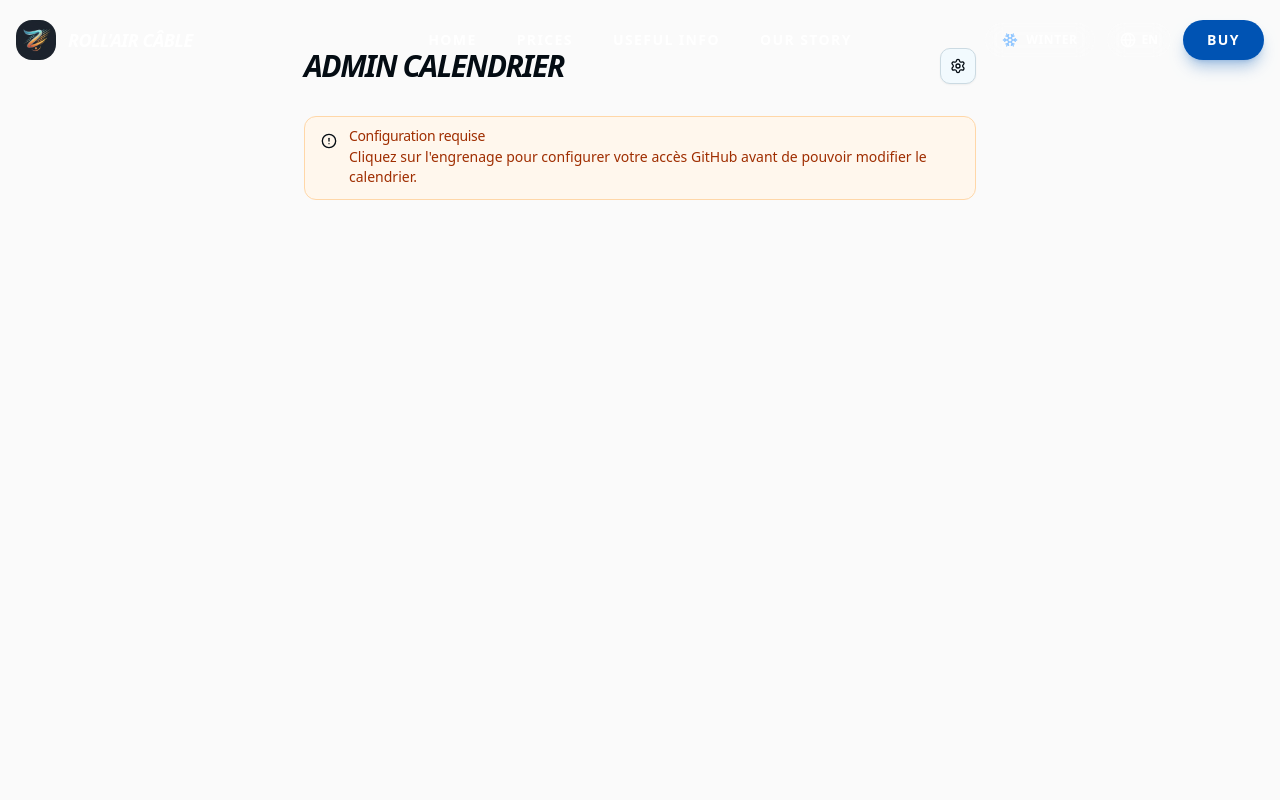
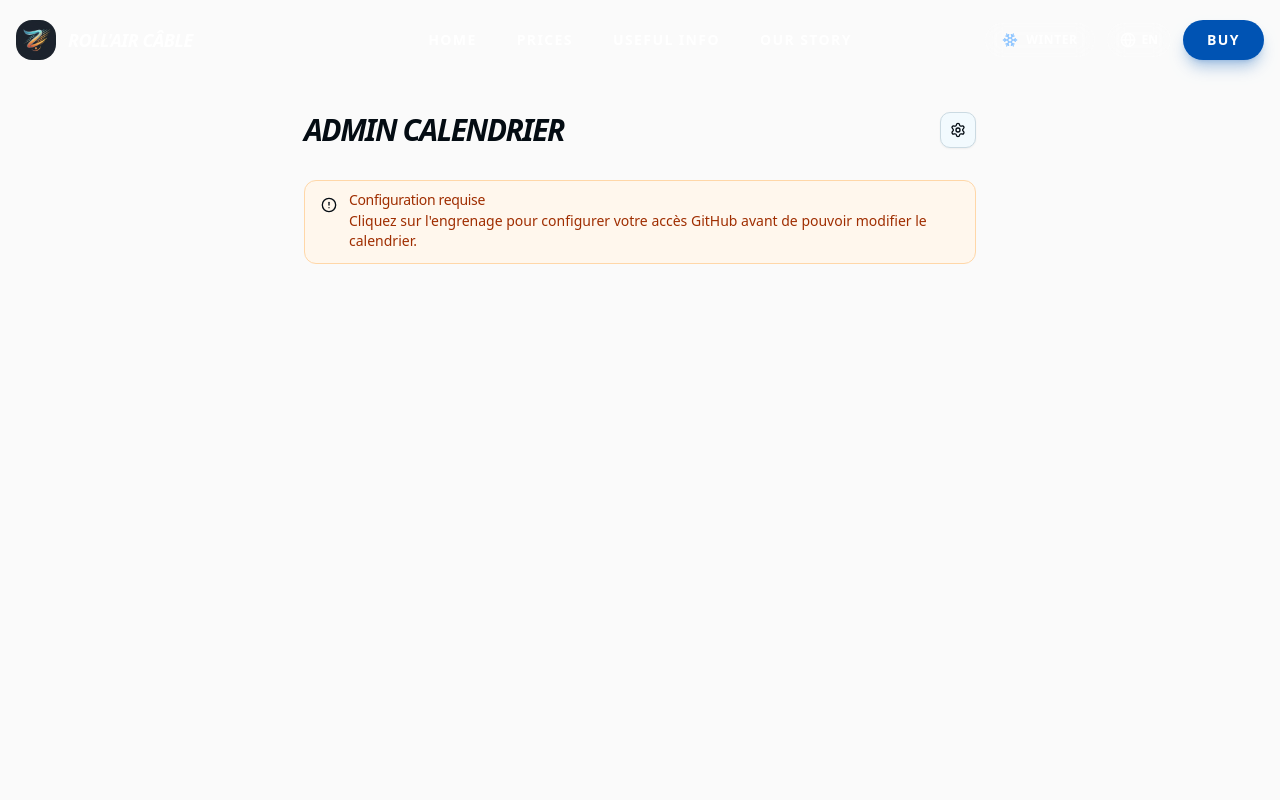
Before and after one commit to La-tyrolienne/tyrolienne-orcieres, a Next.js app: page /en/admin in a window 1280 px wide. Shown: the top 800 px of the page. Built offline with nearby package versions, Linux system fonts and the light colour scheme.

Commit message:
Fix: plus d'espace en haut de la page admin pour éviter chevauchement

```diff
--- a/src/app/[locale]/admin/page.tsx
+++ b/src/app/[locale]/admin/page.tsx
@@ -110,7 +110,7 @@ export default function AdminPage() {
     };
 
     return (
-        <div className="min-h-screen bg-zinc-50 py-12 px-4">
+        <div className="min-h-screen bg-zinc-50 pt-28 pb-12 px-4">
             <div className="container mx-auto max-w-2xl">
                 <div className="flex items-center justify-between mb-8">
                     <h1 className="text-3xl font-black uppercase italic tracking-tighter">Admin Calendrier</h1>
```
